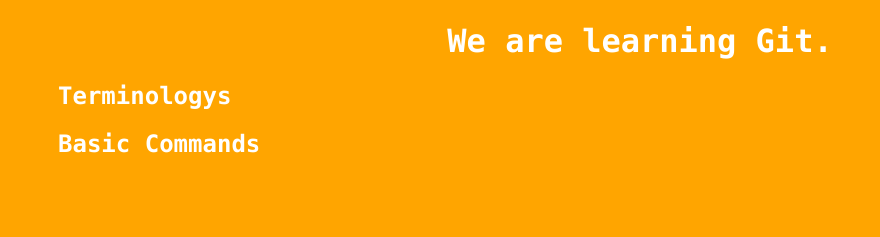
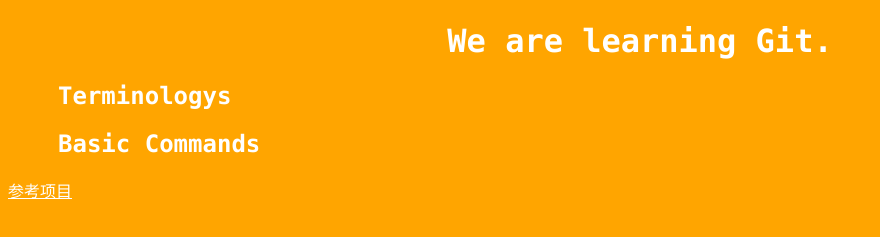
Before and after one commit to Algernon2030/test07, a plain HTML site: page index.html in a window 1280 px wide. Shown: the part 163-400 px from the top of the page, without its empty margins (0-880 px from the left). Drawn offline with Linux system fonts and the light colour scheme.

Commit message:
Modify index

```diff
--- a/index.html
+++ b/index.html
@@ -43,7 +43,11 @@
             </div>
         </div>
     </section>
-
+     <footer>
+         <p>
+             <a href = "https://github.com/TTN-js/unforGITtable">参考项目</a>
+         </p>
+     </footer>
     <script src="js/script.js"></script>
 </body>
 </html>
```
